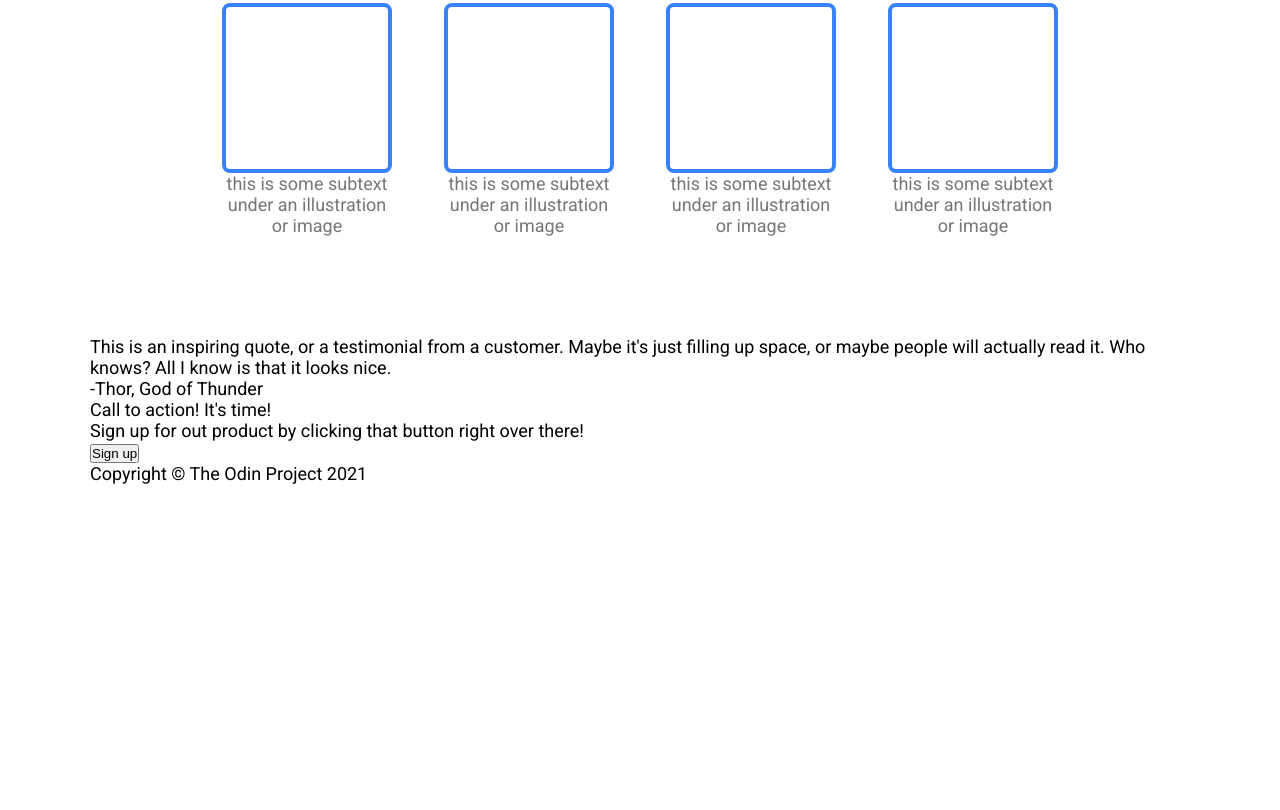
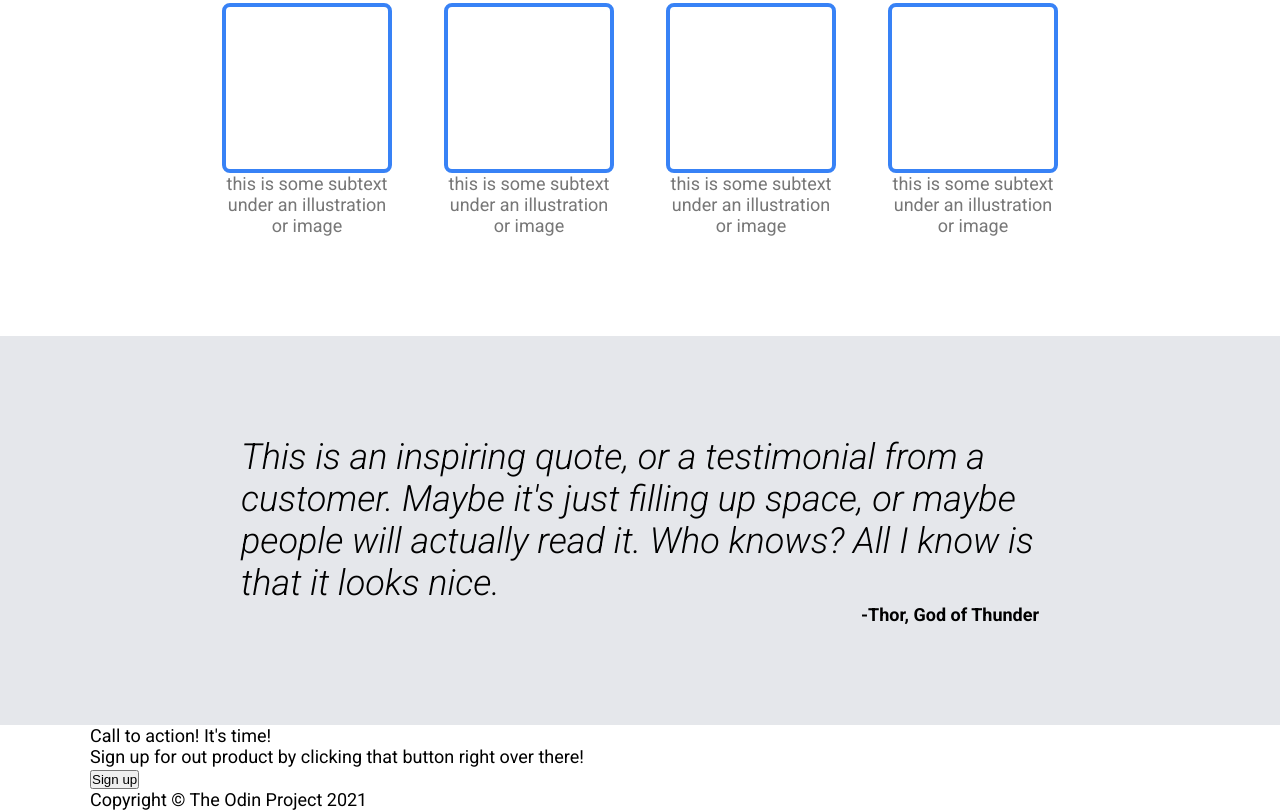
Before and after one commit to T0nci/odin-landing-page, a plain HTML site: page index.html in a window 1280 px wide. Shown: the part 649-1459 px from the top of the page. Before the commit the page ends 1133 px from the top, so only its background shows below. Drawn offline with Linux system fonts and the light colour scheme.

Commit message:
feat: Style the quote section

```diff
--- a/index.html
+++ b/index.html
@@ -59,9 +59,9 @@
             </div>
         </div>
 
-        <div class="quote=section">
+        <div class="quote-section">
             <div class="container">
-                <div class="quote">This is an inspiring quote, or a testimonial from a customer. Maybe it's just filling up space, or maybe people will actually read it. Who knows? All I know is that it looks nice.</div>
+                <div class="quote"><i>This is an inspiring quote, or a testimonial from a customer. Maybe it's just filling up space, or maybe people will actually read it. Who knows? All I know is that it looks nice.</i></div>
                 <div class="reference">-Thor, God of Thunder</div>
             </div>
         </div>
--- a/style.css
+++ b/style.css
@@ -111,13 +111,16 @@ ul.header-links li a {
 
 .main .container {
     padding: 50px 16px 100px;
+    display: flex;
+    flex-direction: column;
+    justify-content: flex-start;
+    align-items: center;
 }
 
 .main h2 {
     font-size: 36px;
     font-weight: 900;
     color: #1f2937;
-    text-align: center;
     margin-bottom: 50px;
 }
 
@@ -144,3 +147,28 @@ ul.header-links li a {
 .main .card .card-text {
     color: #777;
 }
+
+/* Quote */
+.quote-section {
+    background-color: #e5e7eb;
+    min-height: fit-content;
+}
+
+.quote-section .container {
+    display: flex;
+    flex-direction: column;
+    justify-content: flex-start;
+    align-items: center;
+    padding: 100px 16px;
+    max-width: 830px;
+}
+
+.quote-section .quote {
+    font-size: 36px;
+    font-weight: 300;
+}
+
+.quote-section .reference {
+    font-weight: bold;
+    align-self: flex-end;
+}
```
